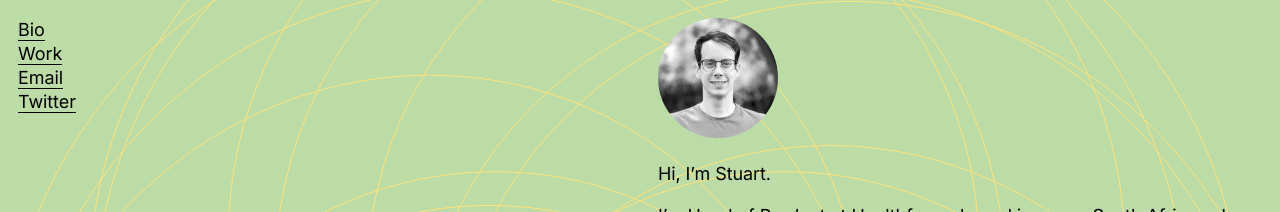
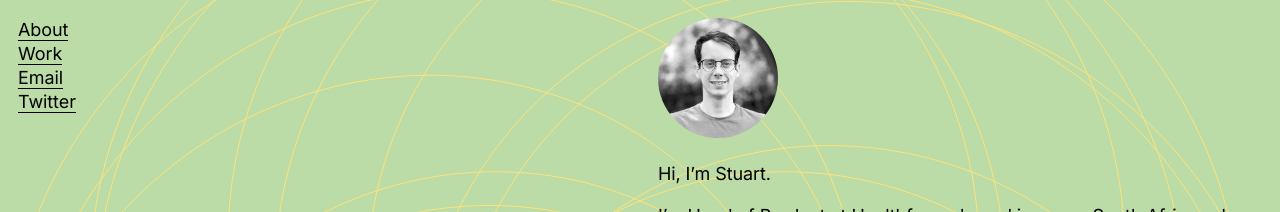
Before and after one commit to stuartwiener/stuartwiener.github.io, a Jekyll site: the page built from index.html, in a window 1280 px wide. Shown: the top 212 px of the page. Built offline with Jekyll 4.4.1, drawn with Linux system fonts in a browser that asks for light colours.

Commit message:
clean up

```diff
--- a/_layouts/default.html
+++ b/_layouts/default.html
@@ -12,7 +12,7 @@
 
       <div class="site-header">
         <ul class="navigation space">
-          <li><a href="{% link index.html %}">Bio</a></li>
+          <li><a href="{% link index.html %}">About</a></li>
           <li><a href="{% link work.html %}">Work</a></li>
           <li><a onclick="window.location.href='mailto:hello'+'@'+'stuartwiener.com';">Email</a></li>
           <li><a href="https://twitter.com/stuartwiener">Twitter</a></li>
--- a/_sass/_layout.scss
+++ b/_sass/_layout.scss
@@ -3,6 +3,7 @@ html {
   animation: bgcolorrotation 25s linear infinite alternate;
 }
 @keyframes bgcolorrotation {
+  // 0% { background-color: var(--color-1); }
   0% { background-color: #ACDAB1; }
   100% { background-color: #FFE279; }
 }
--- a/_sass/_typography.scss
+++ b/_sass/_typography.scss
@@ -17,17 +17,6 @@ html {
 
 .invisible {
   display: none;
-}
-
-::-moz-selection {
-  color: var(--background);
-  background: var(--color-1);
-  text-shadow: none;
-}
-::selection {
-  color: var(--background);
-  background: var(--color-1);
-  text-shadow: none;
 }
 
 a {
--- a/js/spirograph.js
+++ b/js/spirograph.js
@@ -55,7 +55,7 @@ function resizeCanvas() {
         frame = 0;
     }
 
-    drawSpirograph(context, canvas.width / 2 + cxoffset * -15, canvas.height / 2 + cyoffset * -15, canvas.height / 4 - radius1wobbletemp, canvas.height / 8 + radius2wobbletemp, 7, "#FFE279");
-    drawSpirograph(context, canvas.width / 2 + cxoffset * -30, canvas.height / 2 + cyoffset * -30, canvas.height / 4 + radius1wobbletemp, canvas.height / 8 + radius2wobbletemp, 10, "#FFE279");
+    drawSpirograph(context, canvas.width / 2 - cxoffset * 15, canvas.height / 2 - cyoffset * 15, canvas.height / 4 - radius1wobbletemp, canvas.height / 8 + radius2wobbletemp, 7, "#FFE279");
+    drawSpirograph(context, canvas.width / 2 - cxoffset * 30, canvas.height / 2 - cyoffset * 30, canvas.height / 4 + radius1wobbletemp, canvas.height / 8 + radius2wobbletemp, 10, "#FFE279");
 }
 setInterval(resizeCanvas, 16);
```
